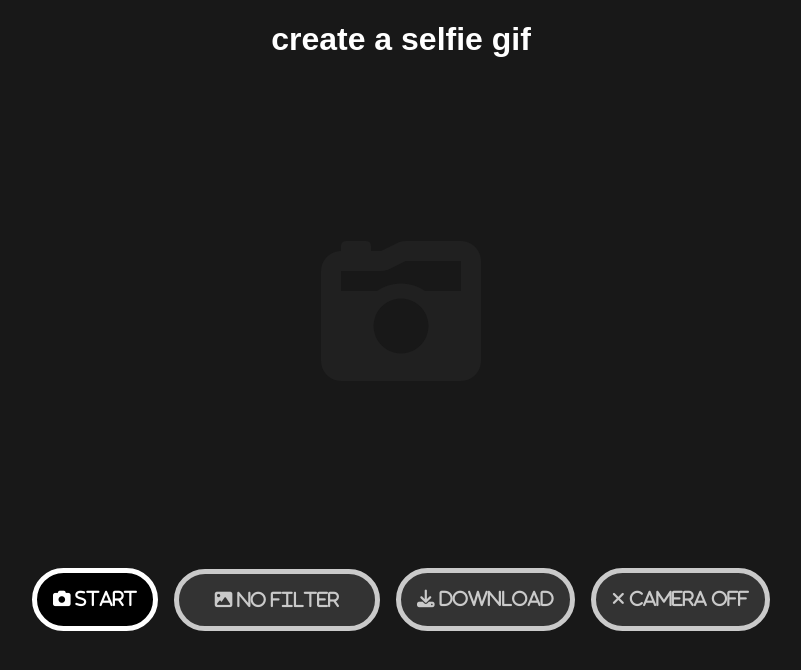
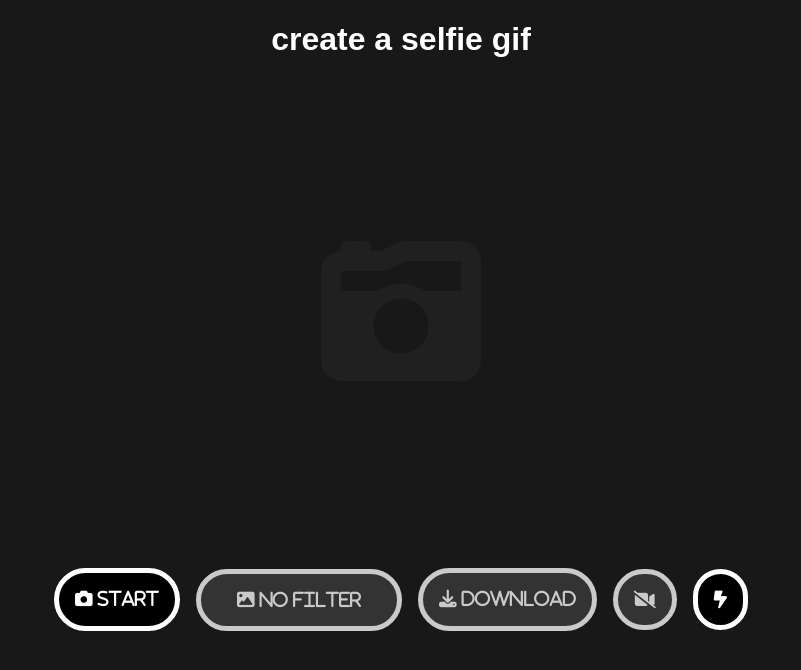
Before and after one commit to braedenlag/squeeze-theorem, a Jekyll site: the page selfie/index.html, which Jekyll copies as it is, in a window 1280 px wide. Shown: the top 670 px of the page, without its empty margins (239-1040 px from the left). Built offline with Jekyll 4.4.1, drawn with Linux system fonts in a browser that asks for light colours; nearby versions of some CDN libraries; some web fonts are replaced.

Commit message:
added "flash"

```diff
--- a/selfie/index.html
+++ b/selfie/index.html
@@ -12,6 +12,7 @@
 </head>
 <body>
     <div id="selfie-gif">
+        <div id="white-overlay"  style="visibility: hidden;"></div>
         <h1>create a selfie gif</h1>
         <div class="row">
             <div class="column mobile-hide">&nbsp;</div>
@@ -40,7 +41,8 @@
                 <option value="reverse">&#xf04a; reverse</option>
             </select>
             <button id="downloadLink" disabled><i class="fa-solid fa-download"></i> download</button>
-            <button id="stopSelfie" disabled><i class="fa-solid fa-xmark"></i> camera off</button>
+            <button id="stopSelfie" disabled><i class="fa-solid fa-video-slash"></i></button>
+            <button id="flashOverlay"><i class="fa-solid fa-bolt-lightning"></i></button>
         </div>
         <video id="cameraView"></video>
     </div>
--- a/selfie/selfie.css
+++ b/selfie/selfie.css
@@ -157,6 +157,19 @@
         display: none;
     }
 
+    #white-overlay {
+        opacity: 0.95;
+        background-color: white;
+        position: absolute;
+        top: 0;
+        left: 0;
+        width: 100%;
+        height: 100%;
+        display: block;
+        pointer-events: none;
+        z-index: 1000;
+    }
+
     @media only screen and (width <= 800px) and (height >= 400px) {
         .column {
             width: 100%;
--- a/selfie/selfie.js
+++ b/selfie/selfie.js
@@ -9,6 +9,7 @@
     selfie.octx = selfie.overlay.getContext("2d", { willReadFrequently: true });
     document.getElementById("stopSelfie").onclick = selfie.removeCamera;
     document.getElementById("downloadLink").onclick = selfie.saveFileAs;
+    document.getElementById("flashOverlay").onclick = selfie.toggleFlashOverlay;
 
     selfie.frame = 0;
     selfie.gifLength = 31; //number of frames
@@ -91,6 +92,14 @@
     document.body.appendChild(a);
     a.click();
     document.body.removeChild(a);
+}
+
+selfie.toggleFlashOverlay = () => {
+    if(document.getElementById("white-overlay").style.visibility == "hidden") {
+        document.getElementById("white-overlay").style.visibility = "visible";
+    } else {
+        document.getElementById("white-overlay").style.visibility = "hidden";
+    }
 }
 
 selfie.isMobile = () => {
```
